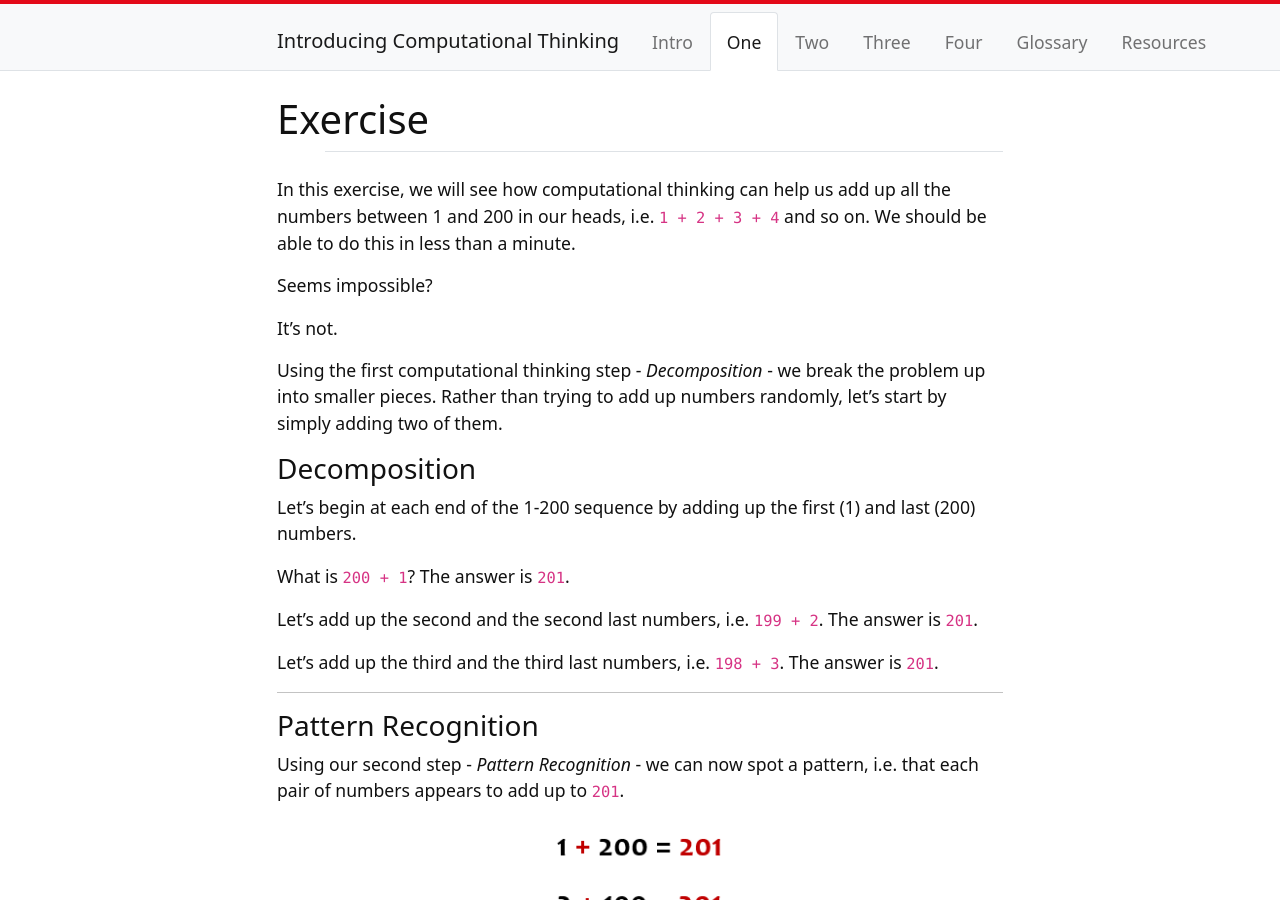
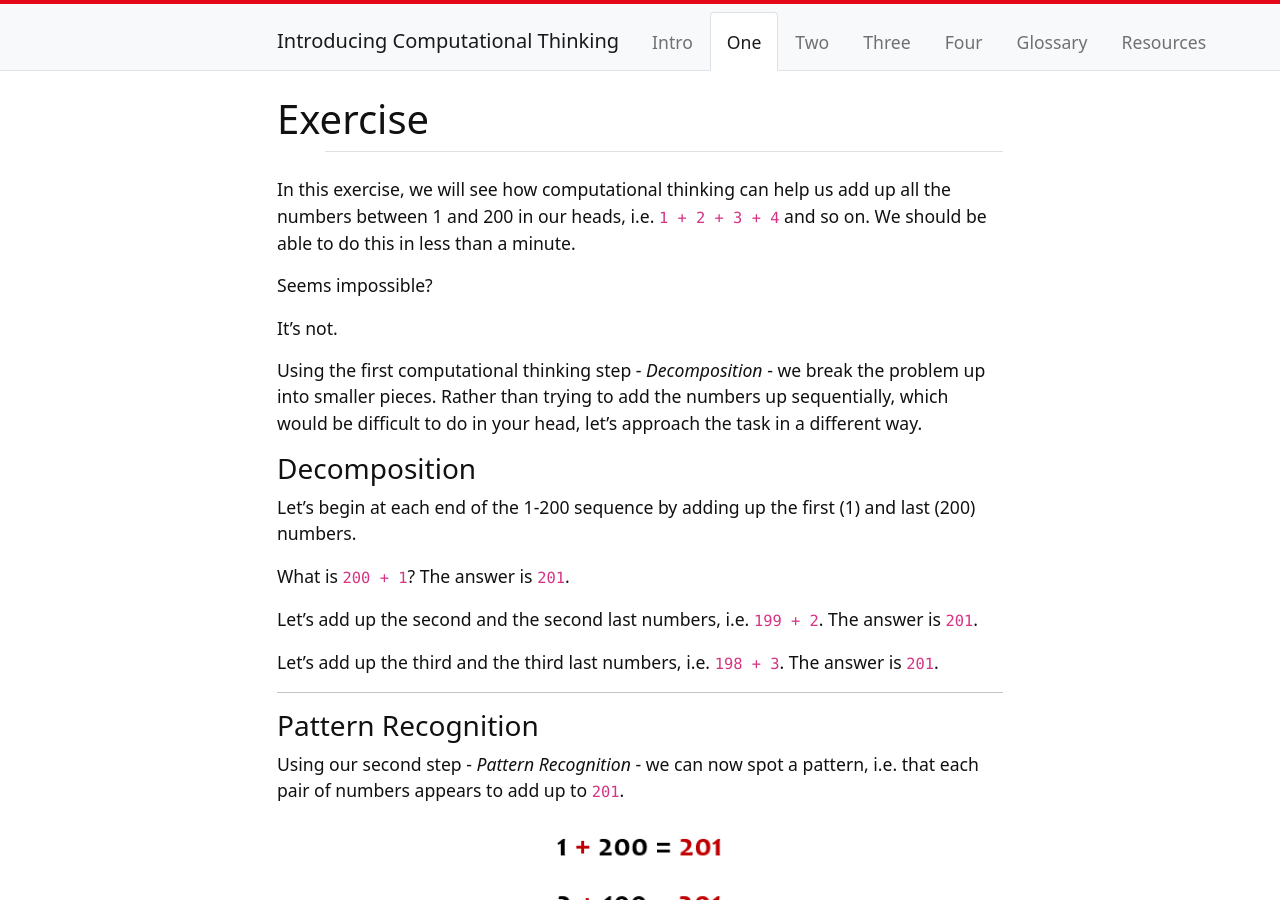
Before and after one commit to weaverbel/intro-computational-thinking, a Jekyll site: the page built from content/1-exercise.md, in a window 1280 px wide and 900 px high. Built offline with Jekyll 4.4.1, drawn with Linux system fonts in a browser that asks for light colours.

Commit message:
Update 1-exercise.md
change the wording

```diff
--- a/content/1-exercise.md
+++ b/content/1-exercise.md
@@ -9,7 +9,7 @@ Seems impossible?
 
 It's not.
 
-Using the first computational thinking step - *Decomposition* - we break the problem up into smaller pieces. Rather than trying to add up numbers randomly, let's start by simply adding two of them.
+Using the first computational thinking step - *Decomposition* - we break the problem up into smaller pieces. Rather than trying to add the numbers up sequentially, which would be difficult to do in your head, let's approach the task in a different way.
 
 ### Decomposition
 
```
